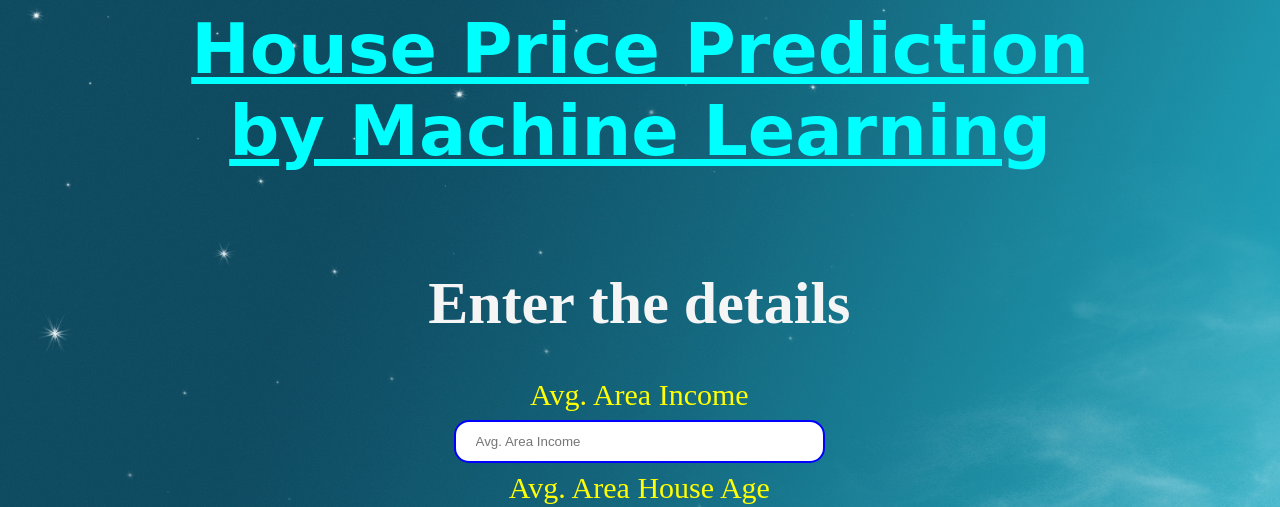
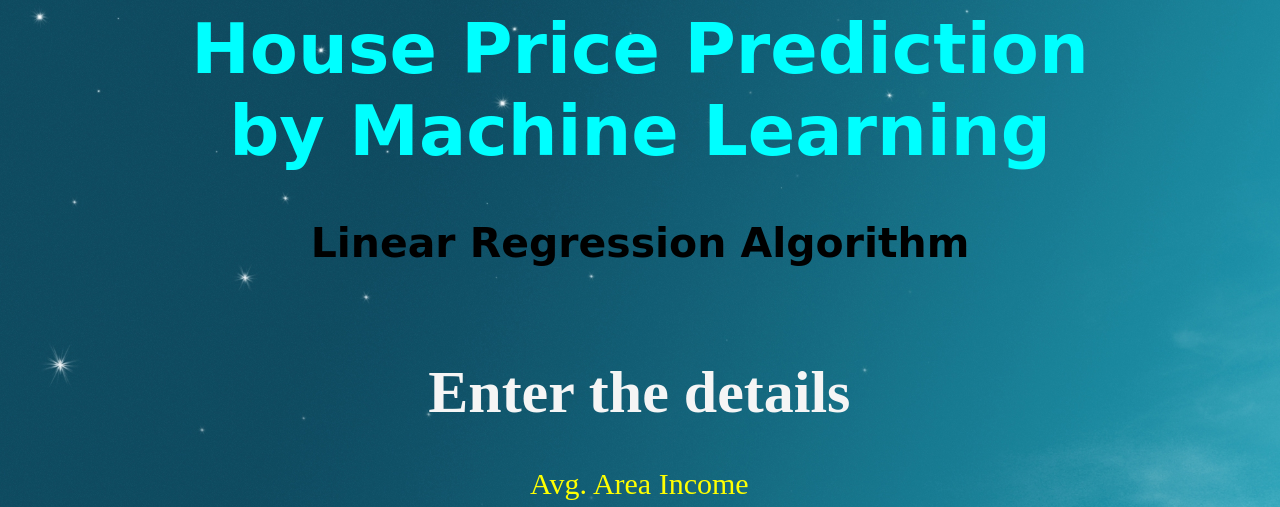
Before and after one commit to surya8barca/House_Price_Predictor, a Flask app: page / in a window 1280 px wide. Shown: the top 507 px of the page. Run offline with Flask 2, Linux system fonts and the light colour scheme.

Commit message:
Update form.html

```diff
--- a/house_price_predictor/templates/form.html
+++ b/house_price_predictor/templates/form.html
@@ -23,13 +23,17 @@
     input[type=submit]:hover {
         background-color: #45a049;
     }
+    h3{
+        color:black;
+    }
 
     #headings {
         font-size: 35px;
         font-family: cursive;
         color:cyan;
-        text-decoration: underline;
     }
+
+
 
     #form h1{
         font-size: 60px;
@@ -63,6 +67,7 @@
         <div id="headings">
             <center>
                 <h1>House Price Prediction<br>by Machine Learning</h1>
+                <h3>Linear Regression Algorithm</h3>
             </center>
         </div>
     </header>
```
